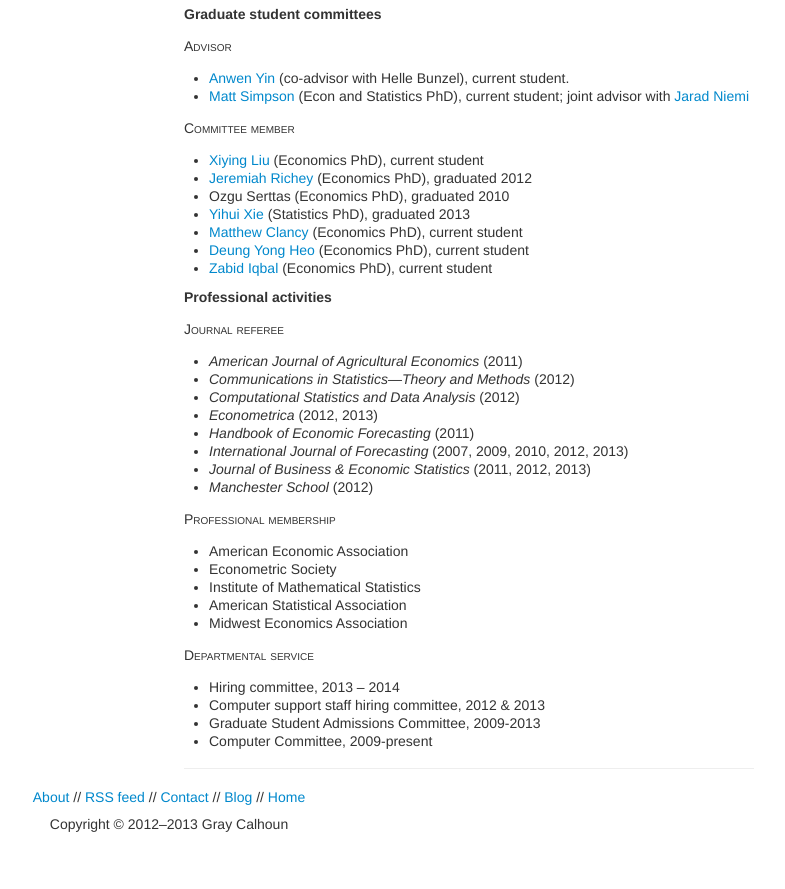
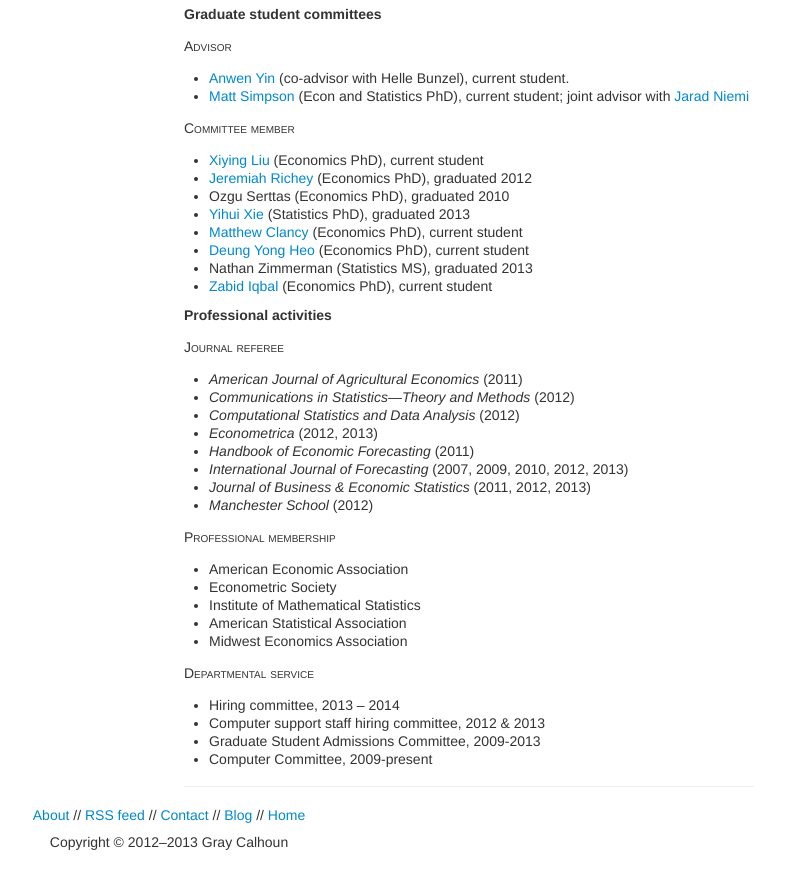
Before and after one commit to mmkuang/grayclhn.github.io, a Jekyll site: the page built from cv.md, in a window 1280 px wide and 900 px high, scrolled down 2093 px. Shown: the top 889 px of the window, without its empty margins (471-1256 px from the left). Built offline with Jekyll 4.4.1, drawn with Linux system fonts in a browser that asks for light colours; Markdown is read by kramdown in place of the engine named in the settings.

Commit message:
Add to CV

```diff
--- a/cv.md
+++ b/cv.md
@@ -117,6 +117,7 @@ Graduate student committees
 * [Yihui Xie](http://yihui.name/) (Statistics PhD), graduated 2013
 * [Matthew Clancy](http://www.econ.iastate.edu/people/graduate-students/clancy-matthew) (Economics PhD), current student
 * [Deung Yong Heo](https://sites.google.com/site/deungyongheo/) (Economics PhD), current student
+* Nathan Zimmerman (Statistics MS), graduated 2013
 * [Zabid Iqbal](http://www.econ.iastate.edu/people/graduate-students/iqbal-md-zabid) (Economics PhD), current student
 
 Professional activities
```
